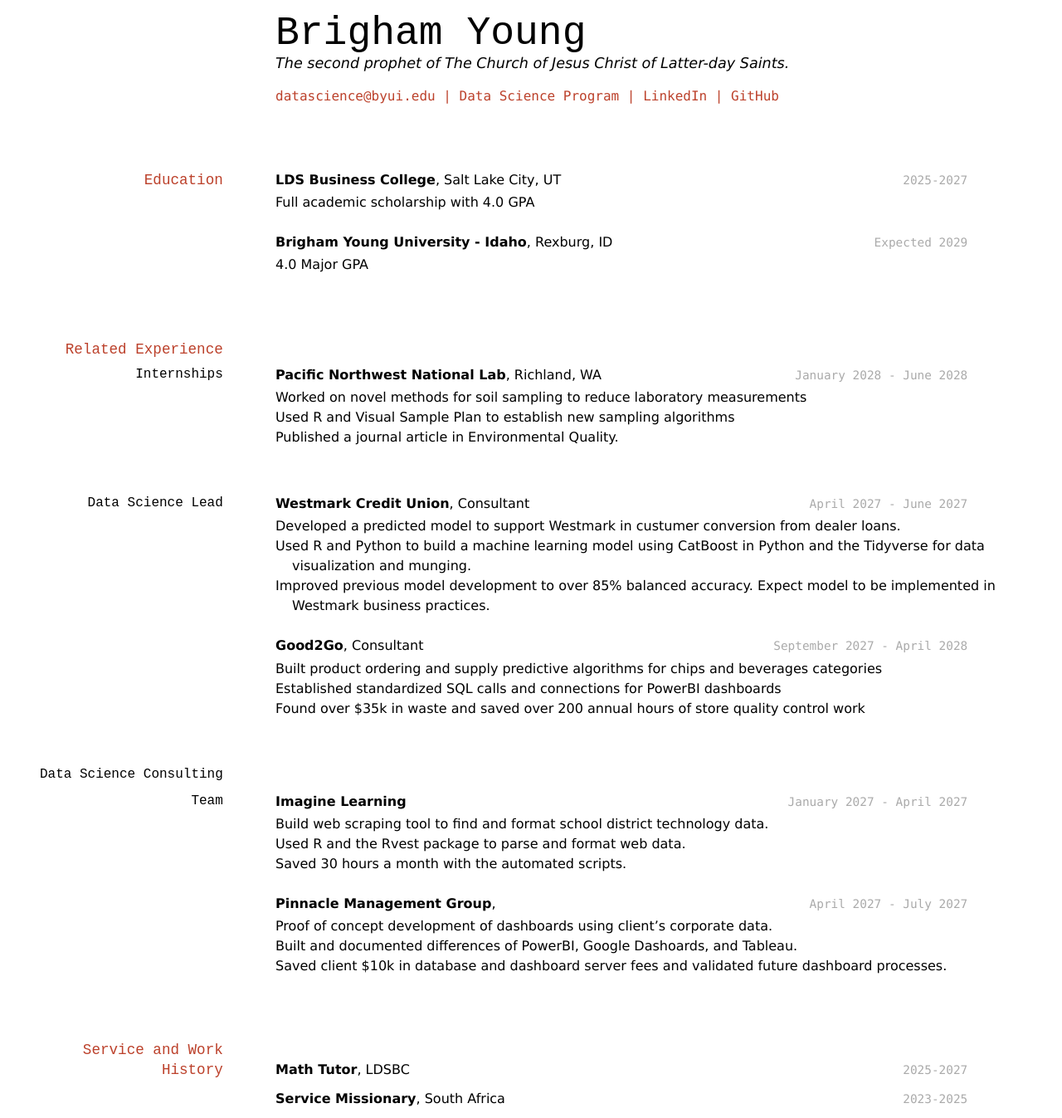
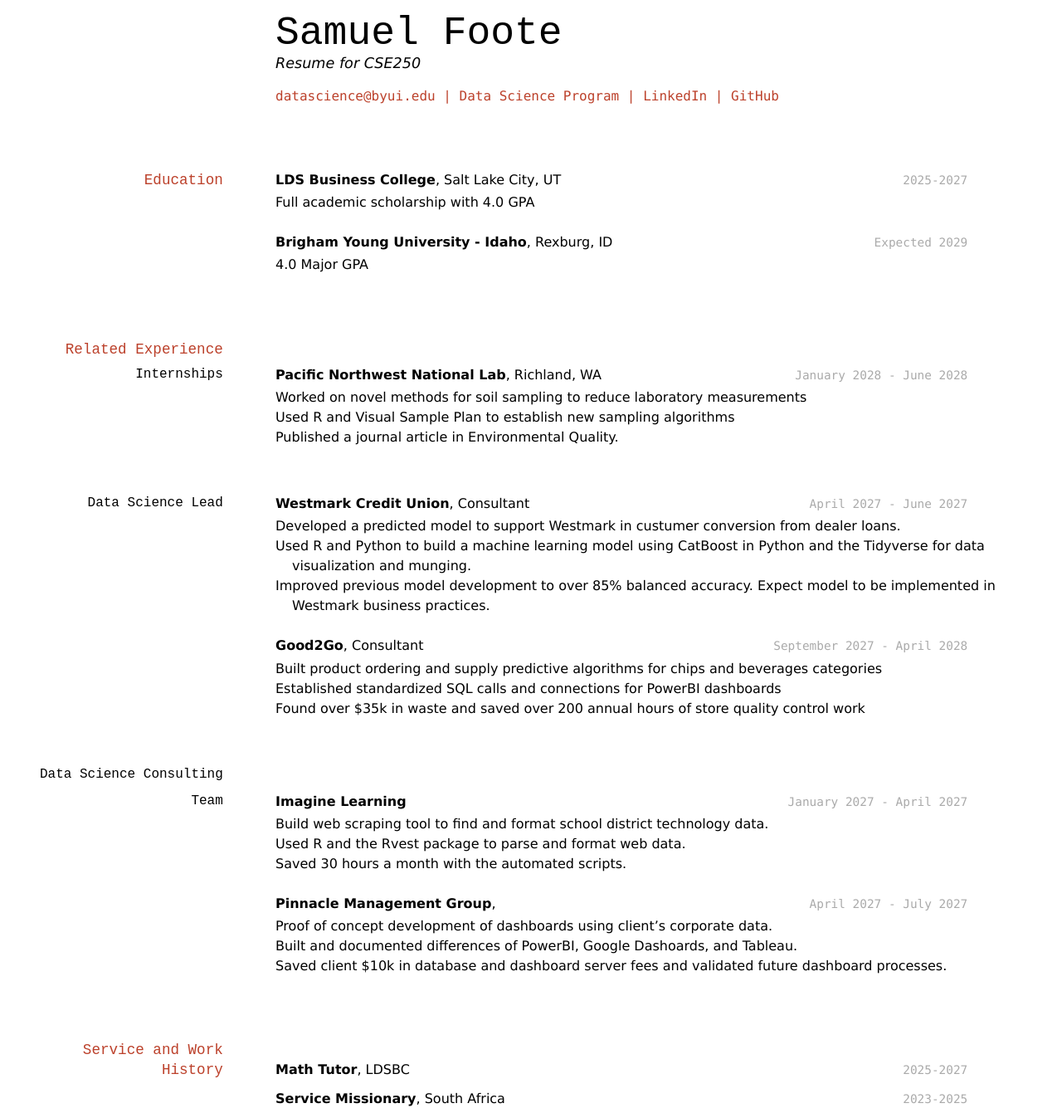
Before and after one commit to footesamr/Foote-Resume, a Jekyll site: the page built from docs/index.md, in a window 1280 px wide. Shown: the whole page at 83% size. Built offline with Jekyll 4.4.1, drawn with Linux system fonts in a browser that asks for light colours.

Commit message:
Update index.md
Made changes to address and name

```diff
--- a/docs/index.md
+++ b/docs/index.md
@@ -1,14 +1,14 @@
 ---
 layout: cv
-title: Brigham Young's Resume
+title: Samuel Foote's Resume
 ---
-# Brigham Young
-The second prophet of The Church of Jesus Christ of Latter-day Saints.
+# Samuel Foote
+Resume for CSE250
 
 <div id="webaddress">
-<a href="datascience@byui.edu">datascience@byui.edu</a>
+<a href="foo15001@byui.edu">datascience@byui.edu</a>
 | <a href="https://byuidatascience.github.io/development.html">Data Science Program</a>
-| <a href="https://www.linkedin.com/groups/13537407/">LinkedIn</a>
+| <a href="https://www.linkedin.com/in/samuel-foote">LinkedIn</a>
 | <a href="https://github.com/byuids-resumes">GitHub</a>
 </div>
 
```
